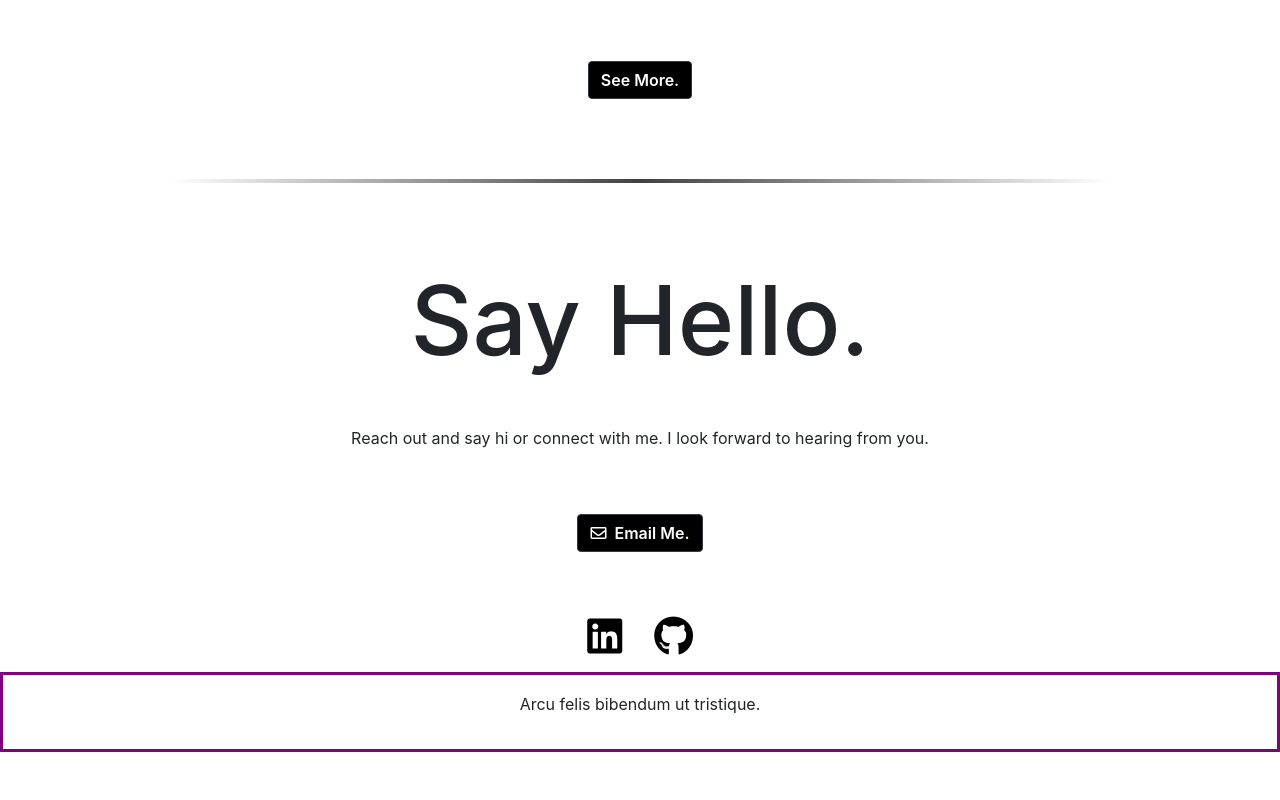
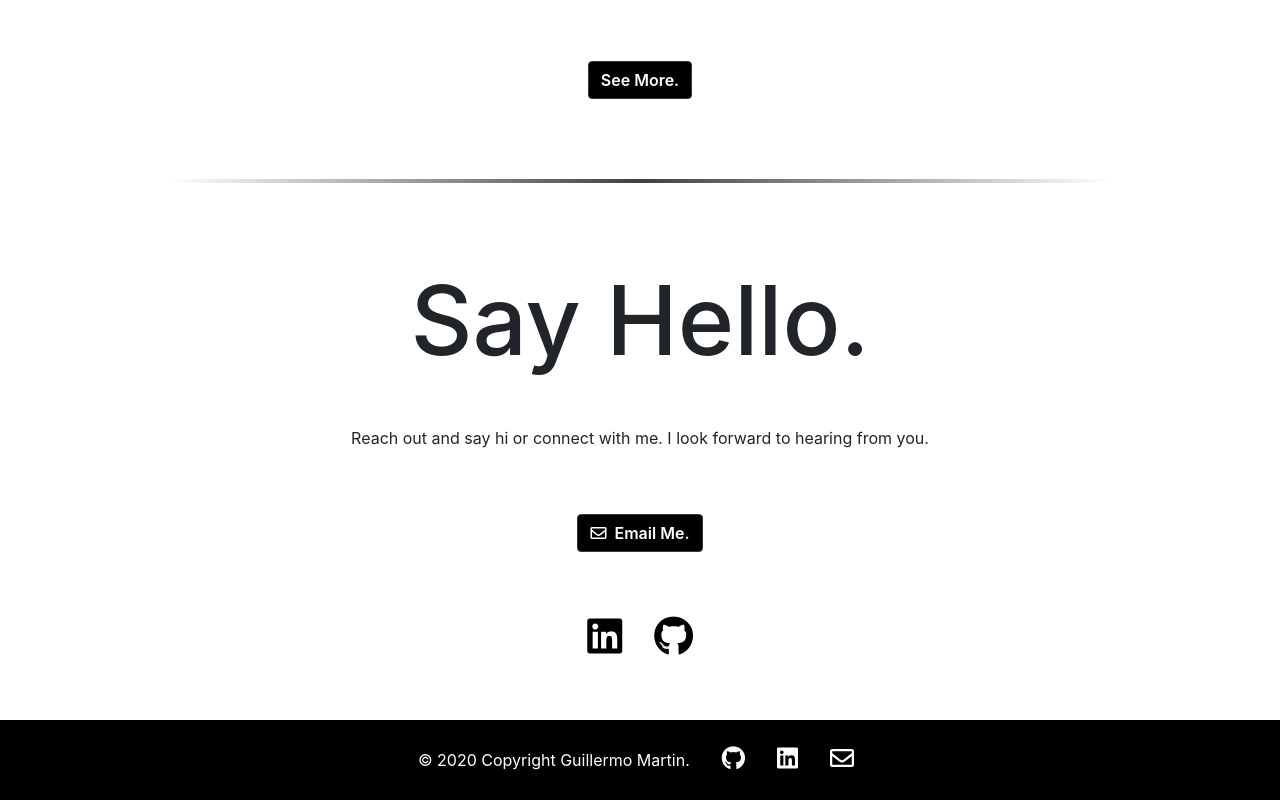
Before and after one commit to Guillermo-Martin/gcm-portfolio, a React (Create React App) app: page / in a window 1280 px wide. Shown: the part 3550-4350 px from the top of the page. Before the commit the page ends 4302 px from the top, so only its background shows below. Built offline with nearby package versions, Linux system fonts and the light colour scheme.

Commit message:
Change Footer component to Bootstrap Nav and style

```diff
--- a/src/assets/styles/styles.css
+++ b/src/assets/styles/styles.css
@@ -4,6 +4,7 @@
 }
 
 .HeroImage-img {
+  /* Photo by Tim Trad on Unsplash */
   background: linear-gradient(rgba(0, 0, 0, 0), rgba(0, 0, 0, 0.3)), url("https://images.unsplash.com/photo-1530122037265-a5f1f91d3b99?ixlib=rb-1.2.1&ixid=eyJhcHBfaWQiOjEyMDd9&auto=format&fit=crop&w=3450&q=80");
   height: 62rem;
   width: 100%;
@@ -134,6 +135,7 @@
 }
 
 .PortfolioPage-HeroImage-img {
+  /* Photo by Kristijan Arsov on Unsplash */
   background: linear-gradient(rgba(0, 0, 0, 0), rgba(0, 0, 0, 0.3)), url("https://images.unsplash.com/photo-1583353342061-d43e3a8ee05a?ixlib=rb-1.2.1&auto=format&fit=crop&w=3450&q=80");
   height: 62rem;
   width: 100%;
@@ -150,6 +152,7 @@
 /* ===== Contact.js ===== */
 .Contact-container {
   /* border: 2px solid orangered; */
+  margin-bottom: 3rem;
 }
 
 .Contact-header {
@@ -170,12 +173,29 @@
 }
 
 /* ===== Footer.js ===== */
+
+
 .Footer {
-  border: 3px solid purple;
   height: 5rem;
-  display: flex;
-  justify-content: center;
+  background-color: black;
   align-items: center;
+}
+
+.Footer-copyright {
+  color: white;
+}
+
+.Footer-copyright:hover {
+  color:#1673c9;
+}
+
+.Footer-icon {
+  font-size: 1.5rem;
+  color: white;
+}
+
+.Footer-icon:hover {
+  color: #1673c9;
 }
 
 /* ===== PortfolioPage.js ===== */
--- a/src/components/Footer.js
+++ b/src/components/Footer.js
@@ -1,10 +1,26 @@
 import React from 'react';
+import Nav from 'react-bootstrap/Nav';
 
 function Footer() {
+
   return (
-    <div className="Footer">
-      <p>Arcu felis bibendum ut tristique.</p>
-    </div>
+    <Nav className="justify-content-center Footer">
+
+      <Nav.Item>
+        <Nav.Link className="Footer-copyright" href="/">&copy; 2020 Copyright Guillermo Martin.</Nav.Link>
+      </Nav.Item>
+
+      <Nav.Item>
+        <Nav.Link href="https://github.com/Guillermo-Martin" target="_blank" rel="noopener noreferrer"><i className="fab fa-github Footer-icon"></i></Nav.Link>
+      </Nav.Item>
+      <Nav.Item>
+        <Nav.Link href="https://www.linkedin.com/in/guillermo-martin-10441046/" target="_blank" rel="noopener noreferrer"><i className="fab fa-linkedin Footer-icon"></i></Nav.Link>
+      </Nav.Item>
+      <Nav.Item>
+        <Nav.Link href="mailto:gscalica@gmail.com"><i className="far fa-envelope Footer-icon"></i></Nav.Link>
+      </Nav.Item>
+
+    </Nav>
   );
 }
 
```
